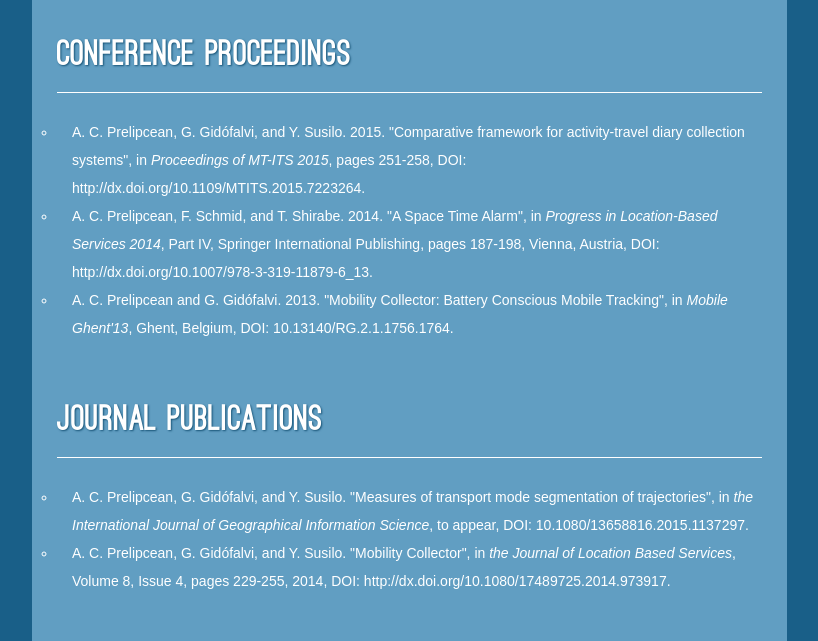
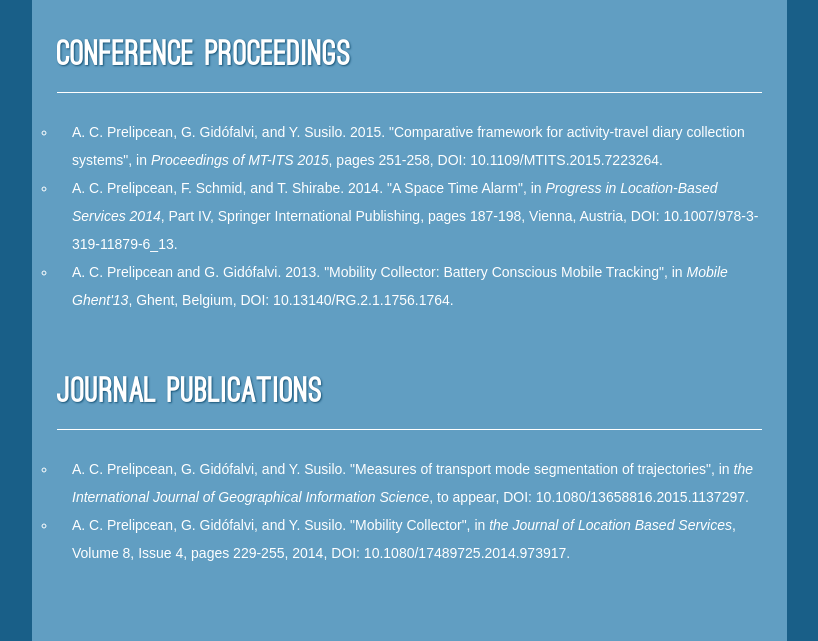
Before and after one commit to adrianprelipcean/adrianprelipcean.github.io, a plain HTML site: page index.html in a window 1280 px wide. Shown: the part 3092-3733 px from the top of the page, without its empty margins (338-1156 px from the left). Drawn offline with Linux system fonts and the light colour scheme.

Commit message:
doi modifications

```diff
--- a/index.html
+++ b/index.html
@@ -302,8 +302,8 @@
 					<h3 class="page_title"> Conference Proceedings</h3>
 					<div class="page_content">
 						<ul class="pub">
-                        <li>A. C. Prelipcean, G. Gidófalvi, and Y. Susilo. 2015. "Comparative framework for activity-travel diary collection systems", in <i>Proceedings of MT-ITS 2015</i>, pages 251-258, DOI: http://dx.doi.org/10.1109/MTITS.2015.7223264.</li>
-                        <li>A. C. Prelipcean, F. Schmid, and T. Shirabe. 2014. "A Space Time Alarm", in <i>Progress in Location-Based Services 2014</i>, Part IV, Springer International Publishing, pages 187-198, Vienna, Austria, DOI: http://dx.doi.org/10.1007/978-3-319-11879-6_13.</li>
+                        <li>A. C. Prelipcean, G. Gidófalvi, and Y. Susilo. 2015. "Comparative framework for activity-travel diary collection systems", in <i>Proceedings of MT-ITS 2015</i>, pages 251-258, DOI: 10.1109/MTITS.2015.7223264.</li>
+                        <li>A. C. Prelipcean, F. Schmid, and T. Shirabe. 2014. "A Space Time Alarm", in <i>Progress in Location-Based Services 2014</i>, Part IV, Springer International Publishing, pages 187-198, Vienna, Austria, DOI: 10.1007/978-3-319-11879-6_13.</li>
 						<li>A. C. Prelipcean and G. Gidófalvi. 2013. "Mobility Collector: Battery Conscious Mobile Tracking", in <i>Mobile Ghent'13</i>, Ghent, Belgium, DOI: 10.13140/RG.2.1.1756.1764.</li>
 						</ul>
 					</div>
@@ -312,7 +312,7 @@
 					<div class="page_content">
 						<ul class="pub">
 						<li>A. C. Prelipcean, G. Gidófalvi, and Y. Susilo. "Measures of transport mode segmentation of trajectories", in <i>the  International Journal of Geographical Information Science</i>, to appear, DOI: 10.1080/13658816.2015.1137297.</li>
-						<li>A. C. Prelipcean, G. Gidófalvi, and Y. Susilo. "Mobility Collector", in <i>the Journal of Location Based Services</i>, Volume 8, Issue 4, pages 229-255, 2014, DOI: http://dx.doi.org/10.1080/17489725.2014.973917.</li>
+						<li>A. C. Prelipcean, G. Gidófalvi, and Y. Susilo. "Mobility Collector", in <i>the Journal of Location Based Services</i>, Volume 8, Issue 4, pages 229-255, 2014, DOI: 10.1080/17489725.2014.973917.</li>
 						</ul>
 					</div>
 
```
